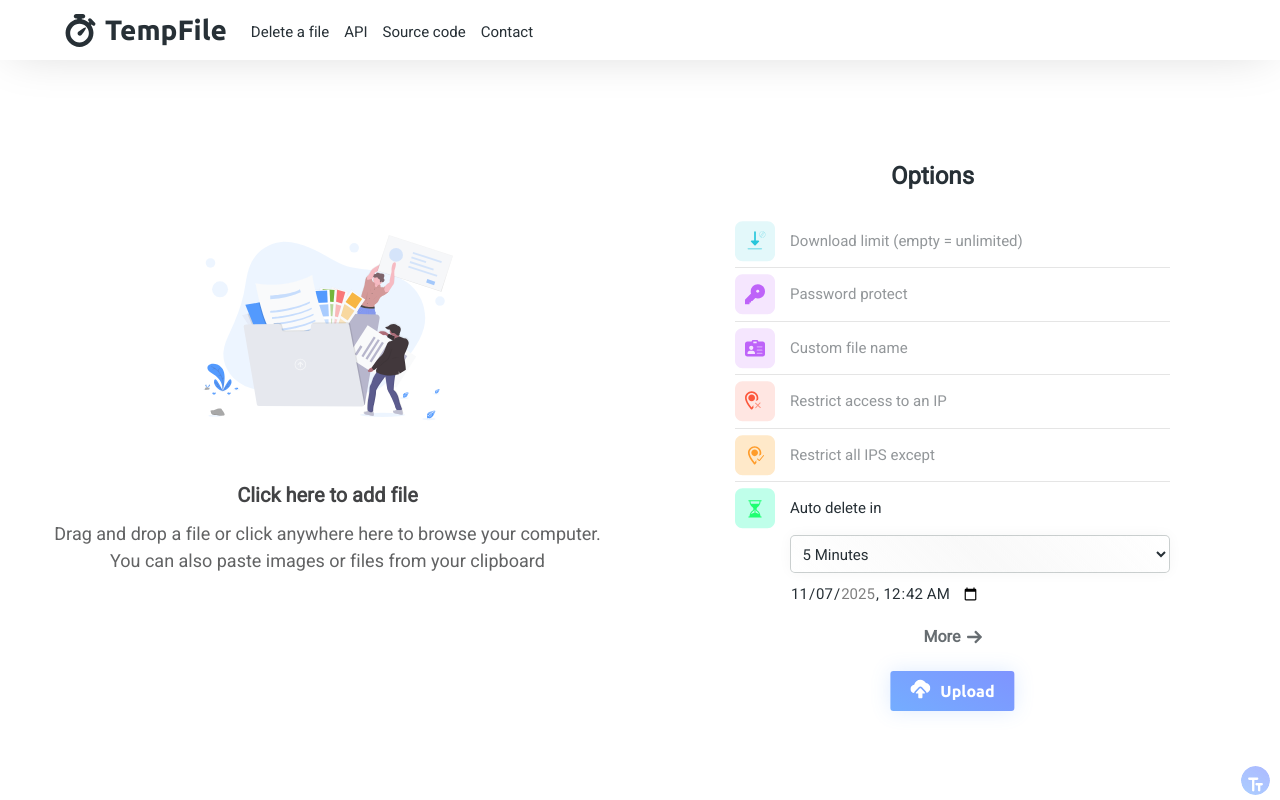
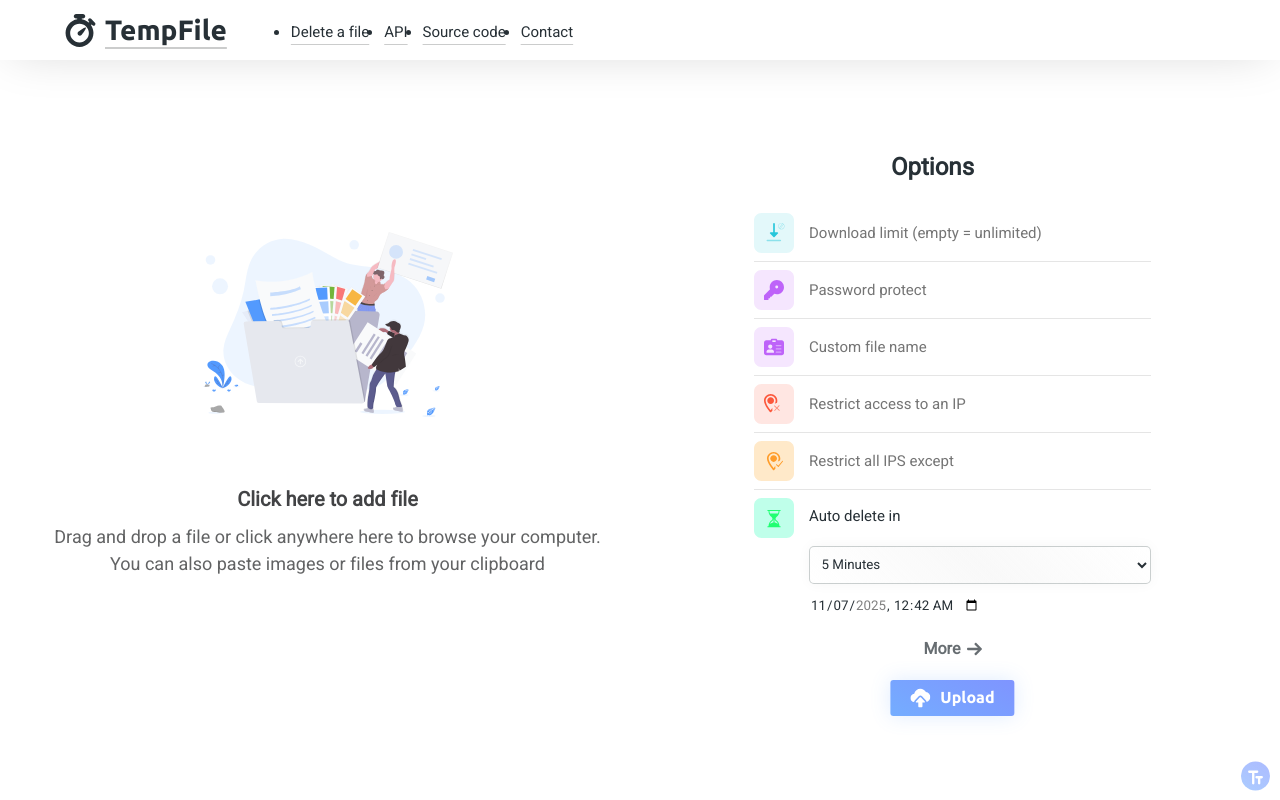
Before and after one commit to Glitchii/tempfile-site, a React (Vite) app: page / in a window 1280 px wide. Built offline with nearby package versions, Linux system fonts and the light colour scheme.

Commit message:
Remove unused tailwind

```diff
--- a/package.json
+++ b/package.json
@@ -17,7 +17,6 @@
   },
   "dependencies": {
     "@aws-sdk/client-s3": "^3.1075.0",
-    "@tailwindcss/vite": "^4.1.16",
     "bcryptjs": "^3.0.2",
     "dotenv": "^17.4.2",
     "express": "^5.1.0",
@@ -35,7 +34,6 @@
     "react-router-dom": "^7.9.4",
     "clsx": "^2.1.1",
     "sass": "^1.93.2",
-    "tailwindcss": "^4.1.16",
     "concurrently": "^9.2.1",
     "eslint": "^9.39.2",
     "eslint-plugin-react-hooks": "^7.0.1",
--- a/src/assets/styles/css/index.css
+++ b/src/assets/styles/css/index.css
@@ -1,6 +1,3 @@
-@import "tailwindcss";
-
-/* include.css */
 @font-face {
   font-family: "Ubuntu";
   font-style: normal;
--- a/vite.config.ts
+++ b/vite.config.ts
@@ -1,12 +1,10 @@
 import { defineConfig } from 'vite'
 import react from '@vitejs/plugin-react'
-import tailwindcss from '@tailwindcss/vite'
 import svgr from 'vite-plugin-svgr';
 
 // https://vite.dev/config/
 export default defineConfig({
   plugins: [
-    tailwindcss(),
     react(),
     svgr()
   ],
```
